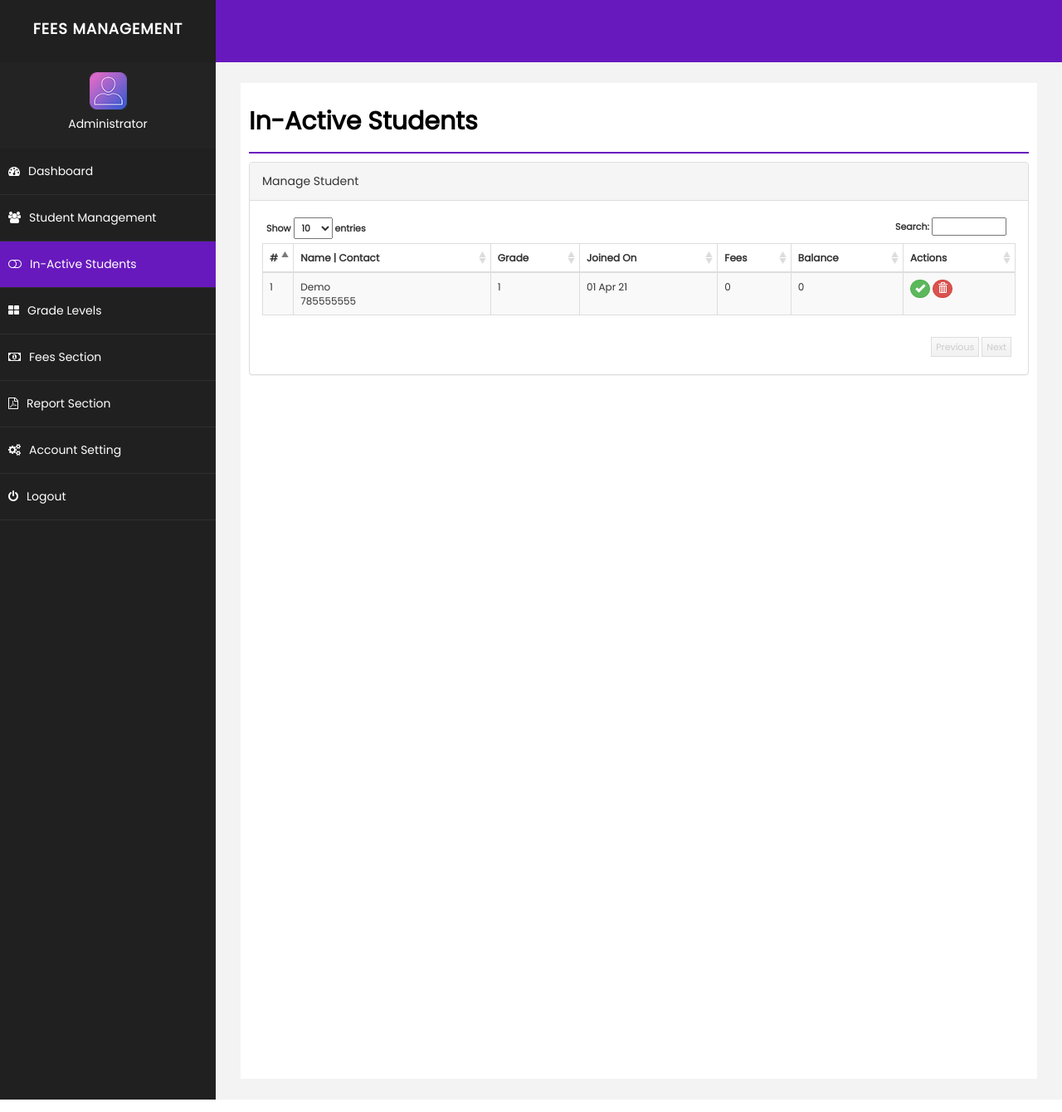
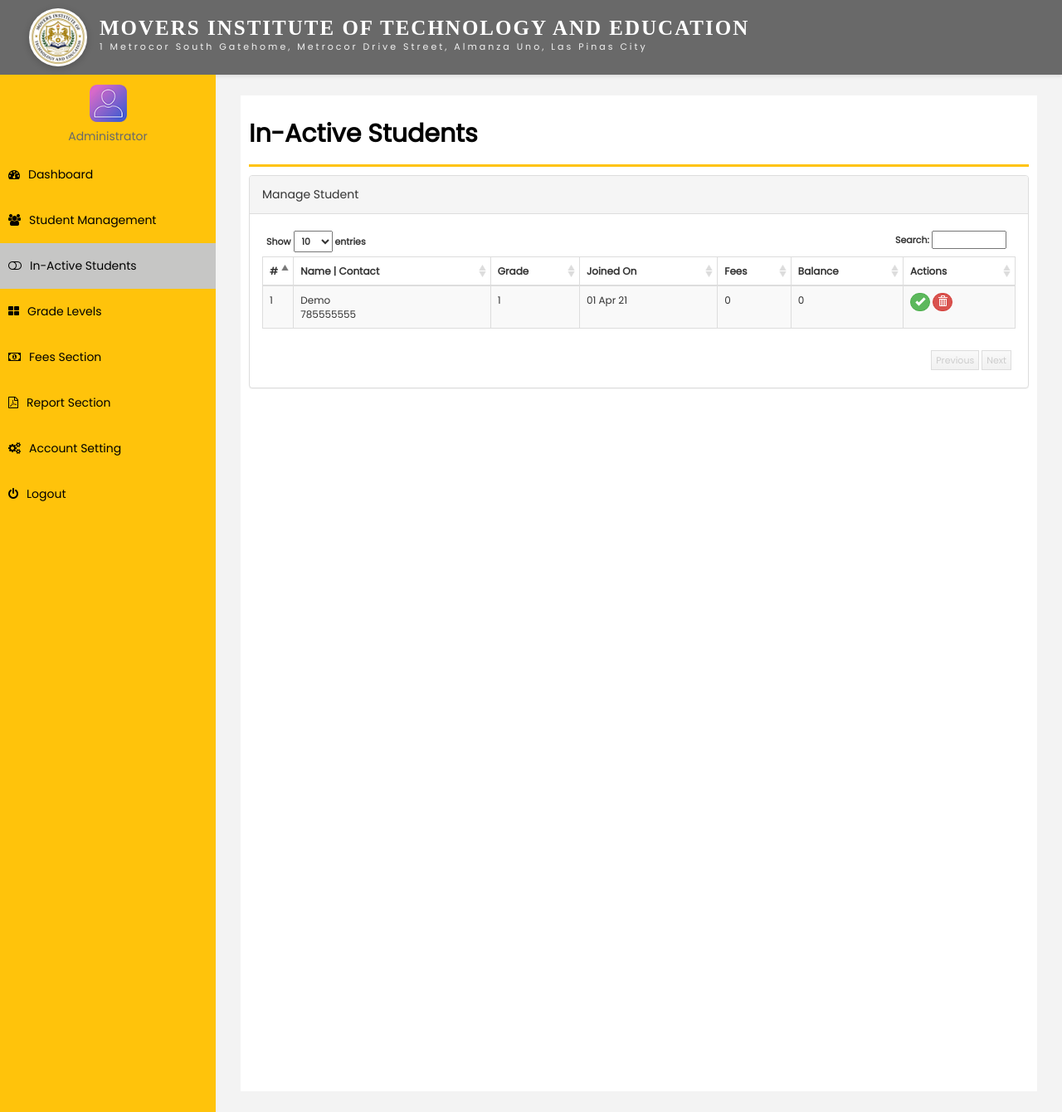
Before and after one commit to jjricah/cashier_portal, a PHP site: page /SchoolFeesSystem/inactivestd.php in a window 1280 px wide. Shown: the whole page at 83% size. Run offline with PHP 8.4, Linux system fonts and the light colour scheme; a user stored in the database is signed in; data comes from the database, SQL or seed files in the repository.

Commit message:
changed design of header and navigation

```diff
--- a/css/basic.css
+++ b/css/basic.css
@@ -13,7 +13,7 @@ body {
 
 #wrapper {
   width: 100%;
-  background: #202020;
+  background: #ffc30b;
 }
 
 #page-wrapper {
@@ -36,7 +36,7 @@ body {
   color: #000;
   font-weight: 800;
   padding-bottom: 20px;
-  border-bottom: 2px solid #6719bd;
+  border-bottom: 3px solid #ffc30b;
   margin-bottom: 10px;
 }
 
@@ -53,17 +53,127 @@ body {
     MENU STYLES
     =============================================*/
 
-.navbar-cls-top .navbar-brand {
-  color: #fff;
-  background: #202020;
-  width: 260px;
-  text-align: center;
-  height: 75px;
-  font-size: 18px;
+.navbar-cls-top {
+  background: linear-gradient(135deg, #4a90e2, #357abd);
+  height: 90px;
+  display: flex;
+  align-items: center;
+  padding: 0 20px;
+  box-shadow: 0 2px 4px rgba(0, 0, 0, 0.1);
+  position: relative;
+}
+
+.navbar-brand {
+  display: flex;
+  align-items: center;
+  text-decoration: none;
+  color: white;
+  flex: 1;
+}
+
+.logo-container {
+  background: white;
+  border-radius: 50%;
+  width: 70px;
+  height: 70px;
+  display: flex;
+  align-items: center;
+  justify-content: center;
+  margin-right: 15px;
+  box-shadow: 0 2px 8px rgba(0, 0, 0, 0.2);
+  padding: 5px;
+}
+
+.logo {
+  width: 70px;
+  height: 70px;
+  object-fit: cover;
+}
+
+.brand-text {
+  display: flex;
+  flex-direction: column;
+}
+
+.institute-name {
+  font-family: "Libre Baskerville", serif;
+  font-size: 25px;
+  font-weight: 900;
   letter-spacing: 1px;
-  font-weight: 900;
-  padding-top: 25px;
   text-transform: uppercase;
+  margin-bottom: 2px;
+  letter-spacing: 2px;
+}
+
+.address {
+  font-size: 11px;
+  opacity: 0.9;
+  font-weight: 400;
+  letter-spacing: 3px;
+}
+
+.navbar-toggle {
+  background: none;
+  border: 2px solid white;
+  border-radius: 4px;
+  padding: 8px 10px;
+  cursor: pointer;
+  display: none;
+}
+
+.icon-bar {
+  display: block;
+  width: 22px;
+  height: 2px;
+  background: white;
+  margin: 3px 0;
+  transition: 0.3s;
+}
+
+.navbar-toggle:hover .icon-bar {
+  background: #f0f0f0;
+}
+
+/* Mobile responsiveness */
+@media (max-width: 768px) {
+  .navbar-toggle {
+    display: block;
+  }
+
+  .institute-name {
+    font-size: 14px;
+  }
+
+  .address {
+    font-size: 9px;
+  }
+
+  .logo-container {
+    width: 50px;
+    height: 50px;
+    margin-right: 10px;
+  }
+
+  .logo {
+    width: 35px;
+    height: 35px;
+    border-radius: 50%;
+    object-fit: cover;
+  }
+
+  .navbar-cls-top {
+    padding: 0 15px;
+  }
+}
+
+@media (max-width: 480px) {
+  .institute-name {
+    font-size: 12px;
+  }
+
+  .address {
+    font-size: 8px;
+  }
 }
 
 .header-right {
@@ -74,14 +184,15 @@ body {
 }
 
 .navbar-cls-top .navbar-brand:hover {
-  background: #202020;
+  background: #696969;
   color: #fff;
 }
 
 .user-img-div {
   min-height: 20px;
-  padding: 12px;
-  background-color: #232323;
+  padding: 1px;
+  background-color: #ffc30b;
+  padding-top: 12px;
 }
 
 .user-img-div img {
@@ -97,7 +208,7 @@ body {
 }
 
 .active-menu {
-  background-color: #6719bd !important;
+  background-color: rgba(255, 255, 254, 0.747) !important;
 }
 .active-menu-top {
   background-color: #000 !important;
@@ -138,11 +249,10 @@ body {
 }
 
 .sidebar-collapse .nav > li > a {
-  color: #fff;
-  background: #202020;
+  color: #000;
+  background: #ffc30b;
   text-shadow: none;
   padding: 15px 40px;
-  border-bottom: 1px solid #2f2e31;
 }
 
 .sidebar-collapse > .nav > li > a {
@@ -151,7 +261,7 @@ body {
 
 .sidebar-collapse .nav > li > a:hover,
 .sidebar-collapse .nav > li > a:focus {
-  background: #0a0a0a;
+  background: rgb(255, 205, 54);
   outline: 0;
 }
 
@@ -171,7 +281,7 @@ body {
 }
 
 .navbar-cls-top {
-  background: #6719bd;
+  background: #696969;
   border-bottom: none;
 }
 
@@ -180,7 +290,7 @@ body {
 }
 
 .navbar-header {
-  background: #000000;
+  background: #fff;
 }
 
 .navbar-default .navbar-toggle:hover,
--- a/inactivestd.php
+++ b/inactivestd.php
@@ -21,7 +21,7 @@ $grade='';
 if(isset($_GET['action']) && $_GET['action']=="delete"){
 
 $conn->query("DELETE FROM student WHERE id='".$_GET['id']."'");
-header("location: student.php?act=3");
+header("location: inactivestd.php?act=3");
 
 }
 
--- a/php/header.php
+++ b/php/header.php
@@ -1,58 +1,79 @@
-
 <body>
     <div id="wrapper">
-        <nav class="navbar navbar-default navbar-cls-top " role="navigation" style="margin-bottom: 0">
-            <div class="navbar-header">
+        <nav class="navbar-cls-top" role="navigation">
+            <a class="navbar-brand" href="index.php">
+                <div class="logo-container">
+                    <img src="css/images/school-logo.png" alt="MITE Logo" class="logo">
+                </div>
+                <div class="brand-text">
+                    <div class="institute-name">Movers Institute of Technology and Education</div>
+                    <div class="address">1 Metrocor South Gatehome, Metrocor Drive Street, Almanza Uno, Las Pinas City
+                    </div>
+                </div>
+            </a>
+
             <button type="button" class="navbar-toggle" data-toggle="collapse" data-target=".sidebar-collapse">
                 <span class="sr-only">Toggle navigation</span>
                 <span class="icon-bar"></span>
                 <span class="icon-bar"></span>
                 <span class="icon-bar"></span>
             </button>
-                <a class="navbar-brand" href="index.php">Fees Management</a>
-            </div>
-
         </nav>
         <!-- /. NAV TOP  -->
+
         <nav class="navbar-default navbar-side" role="navigation">
             <div class="sidebar-collapse">
                 <ul class="nav" id="main-menu">
                     <li>
                         <div class="user-img-div text-center">
-                            <img src="img/admin-p.png" class="img" />
-                            <h5 style="color:white;"><?php echo $_SESSION['rainbow_name'];?></h5>
+                            <img class="img" src="img/admin-p.png" />
+                            <h5 style="color:#696969;"><?php echo $_SESSION['rainbow_name']; ?></h5>
                         </div>
 
                     </li>
 
 
                     <li>
-                        <a class="<?php if($page=='dashboard'){ echo 'active-menu';}?>" href="index.php"><i class="fa fa-dashboard "></i>Dashboard</a>
+                        <a class="<?php if ($page == 'dashboard') {
+                            echo 'active-menu';
+                        } ?>" href="index.php"><i class="fa fa-dashboard "></i>Dashboard</a>
                     </li>
 
                     <li>
-                        <a class="<?php if($page=='student'){ echo 'active-menu';}?>" href="student.php"><i class="fa fa-users "></i>Student Management</a>
+                        <a class="<?php if ($page == 'student') {
+                            echo 'active-menu';
+                        } ?>" href="student.php"><i class="fa fa-users "></i>Student Management</a>
                     </li>
 
                     <li>
-                        <a class="<?php if($page=='inact'){ echo 'active-menu';}?>" href="inactivestd.php"><i class="fa fa-toggle-off "></i>In-Active Students</a>
+                        <a class="<?php if ($page == 'inact') {
+                            echo 'active-menu';
+                        } ?>" href="inactivestd.php"><i class="fa fa-toggle-off "></i>In-Active Students</a>
                     </li>
 
                     <li>
-                        <a class="<?php if($page=='grade'){ echo 'active-menu';}?>" href="grade.php"><i class="fa fa-th-large"></i>Grade Levels</a>
+                        <a class="<?php if ($page == 'grade') {
+                            echo 'active-menu';
+                        } ?>" href="grade.php"><i class="fa fa-th-large"></i>Grade Levels</a>
                     </li>
 
                     <li>
-                        <a class="<?php if($page=='fees'){ echo 'active-menu';}?>" href="fees.php"><i class="fa fa-money "></i>Fees Section</a>
+                        <a class="<?php if ($page == 'fees') {
+                            echo 'active-menu';
+                        } ?>" href="fees.php"><i class="fa fa-money "></i>Fees Section</a>
                     </li>
                     <li>
-                        <a class="<?php if($page=='report'){ echo 'active-menu';}?>" href="report.php"><i class="fa fa-file-pdf-o "></i>Report Section</a>
+                        <a class="<?php if ($page == 'report') {
+                            echo 'active-menu';
+                        } ?>" href="report.php"><i class="fa fa-file-pdf-o "></i>Report Section</a>
                     </li>
 
 
 
                     <li>
-                        <a class="<?php if($page=='setting'){ echo 'active-menu';}?>" href="setting.php"><i class="fa fa-cogs "></i>Account Setting</a>
+                        <a class="<?php if ($page == 'setting') {
+                            echo 'active-menFu';
+                        } ?>" href="setting.php"><i class="fa fa-cogs "></i>Account Setting</a>
                     </li>
 
                     <li>
```
Lines whose indentation alone changed are shown as unchanged.
